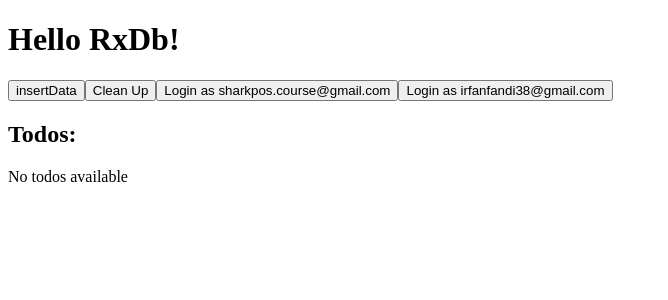
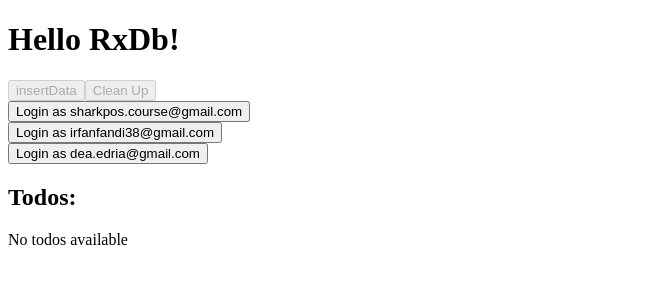
Before and after one commit to muhammadnur-alim/electron_rxdb, a React (Vite) app in the folder src/renderer/: page / in a window 1280 px wide. Shown: the top 300 px of the page, without its empty margins (0-668 px from the left). Built offline with nearby package versions, Linux system fonts and the light colour scheme.

Commit message:
blocking add tanpa login

```diff
--- a/src/renderer/src/App.jsx
+++ b/src/renderer/src/App.jsx
@@ -68,6 +68,9 @@ function App() {
   }
 
   const addTodo = async () => {
+    if (!token) {
+      return
+    }
     await db.todos.insert({
       id: 'todo_' + new Date().toISOString(),
       name: 'electron_rxdb_todo_' + Date.now().toString(),
@@ -95,6 +98,9 @@ function App() {
   // }
 
   const toggleTodo = async (id) => {
+    if (!token) {
+      return
+    }
     const todo = todos.find((t) => t.id === id)
     if (todo) {
       // Update the todo in the database by toggling the `done` field
@@ -108,6 +114,9 @@ function App() {
 
   const handleDeleteTodos = async (id) => {
     try {
+      if (!token) {
+        return
+      }
       const success = await db.todos.delete(id)
       if (success) {
         //Barisan ini bisa di hapus
@@ -145,10 +154,21 @@ function App() {
   return (
     <>
       <h1>Hello RxDb!</h1>
-      <button onClick={addTodo}>insertData</button>
-      <button onClick={cleanUp}>Clean Up</button>
+      <button onClick={addTodo} disabled={!token}>
+        insertData
+      </button>
+      <button onClick={cleanUp} disabled={!token}>
+        Clean Up
+      </button>
+      <br />
       <button onClick={() => handleLogin(users[0])}>Login as {users[0]}</button>
+      <br />
+
       <button onClick={() => handleLogin(users[1])}>Login as {users[1]}</button>
+      <br />
+
+      <button onClick={() => handleLogin(users[2])}>Login as {users[2]}</button>
+      <br />
 
       <h2>Todos:</h2>
       {todos.length > 0 ? (
@@ -160,12 +180,14 @@ function App() {
                 key={todo.id}
                 onClick={() => handleDeleteTodos(todo.id)}
                 style={{ marginLeft: '10px', color: 'red' }}
+                disabled={!token}
               >
                 Delete
               </button>
               <button
                 onClick={() => toggleTodo(todo.id)}
                 style={{ marginLeft: '10px', color: 'green' }}
+                disabled={!token}
               >
                 Done
               </button>
```
